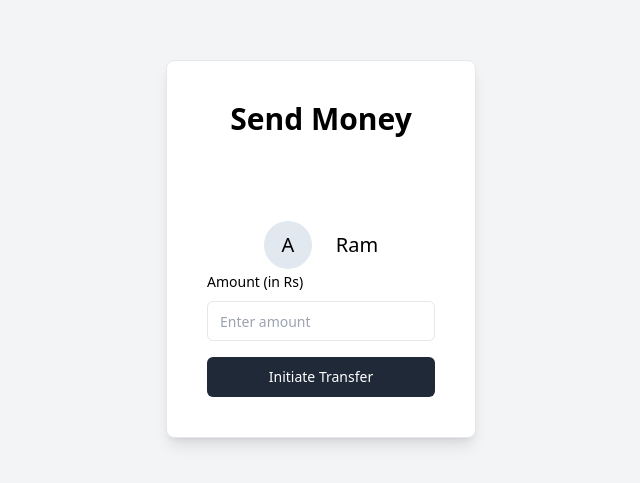
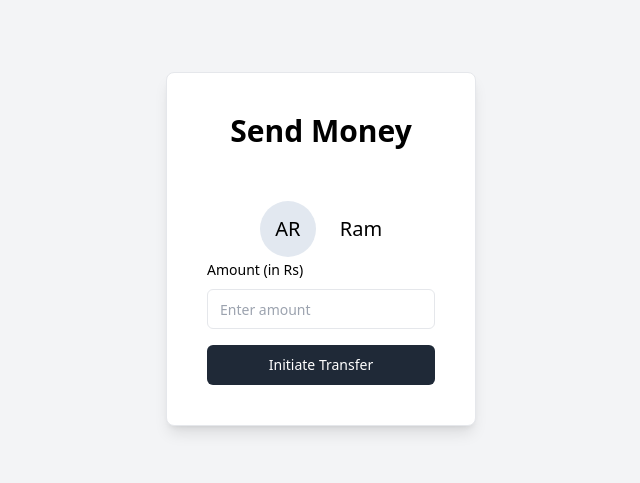
Before and after one commit to AbhishekR14/PayYourFren, a React (Vite) app in the folder frontend/: page /send in a window 1280 px wide. Shown: the part 151-634 px from the top of the page, without its empty margins (319-959 px from the left). Built offline with nearby package versions, Linux system fonts and the light colour scheme.

Commit message:
Removed space-y-8

```diff
--- a/frontend/pages/SendMoney.jsx
+++ b/frontend/pages/SendMoney.jsx
@@ -2,15 +2,15 @@ export const SendMoney = () => {
   return (
     <div class="flex justify-center h-dvh bg-gray-100">
       <div className="h-full flex flex-col justify-center">
-        <div class="border h-min text-card-foreground max-w-md p-4 space-y-8  bg-white shadow-lg rounded-lg">
+        <div class="border h-min text-card-foreground max-w-md p-4 bg-white shadow-lg rounded-lg">
           <div class="flex flex-col space-y-1.5 p-6">
             <h2 class="text-3xl font-bold text-center">Send Money</h2>
           </div>
           <div class="p-6">
             <div class="flex items-center justify-center space-x-4">
-              <div className="rounded-full h-12 w-12 bg-slate-200 flex justify-center mt-1 mr-2">
+              <div className="rounded-full h-14 w-14 bg-slate-200 flex justify-center mt-1 mr-2">
                 <div className="flex flex-col justify-center h-full text-xl">
-                  A
+                  AR
                 </div>
               </div>
               <div className="h-12 flex justify-center mt-1 mr-2">
```
